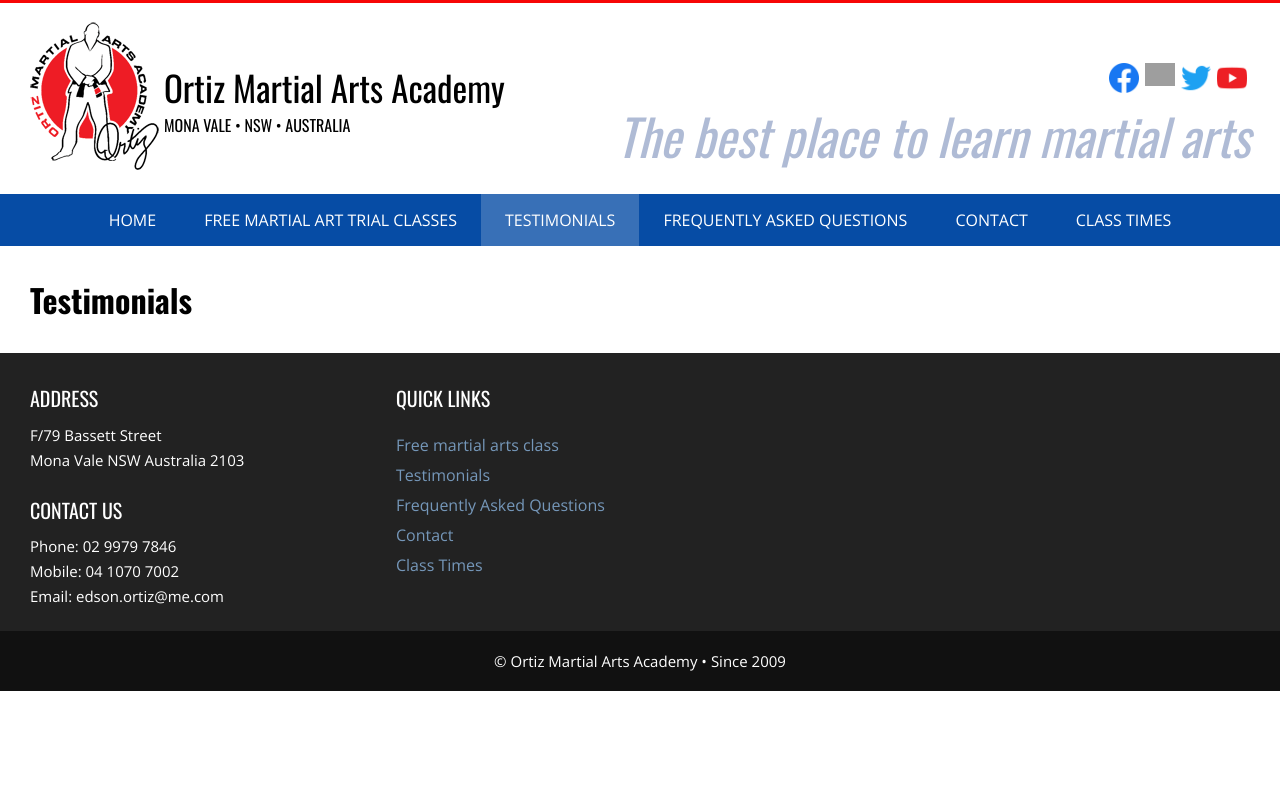
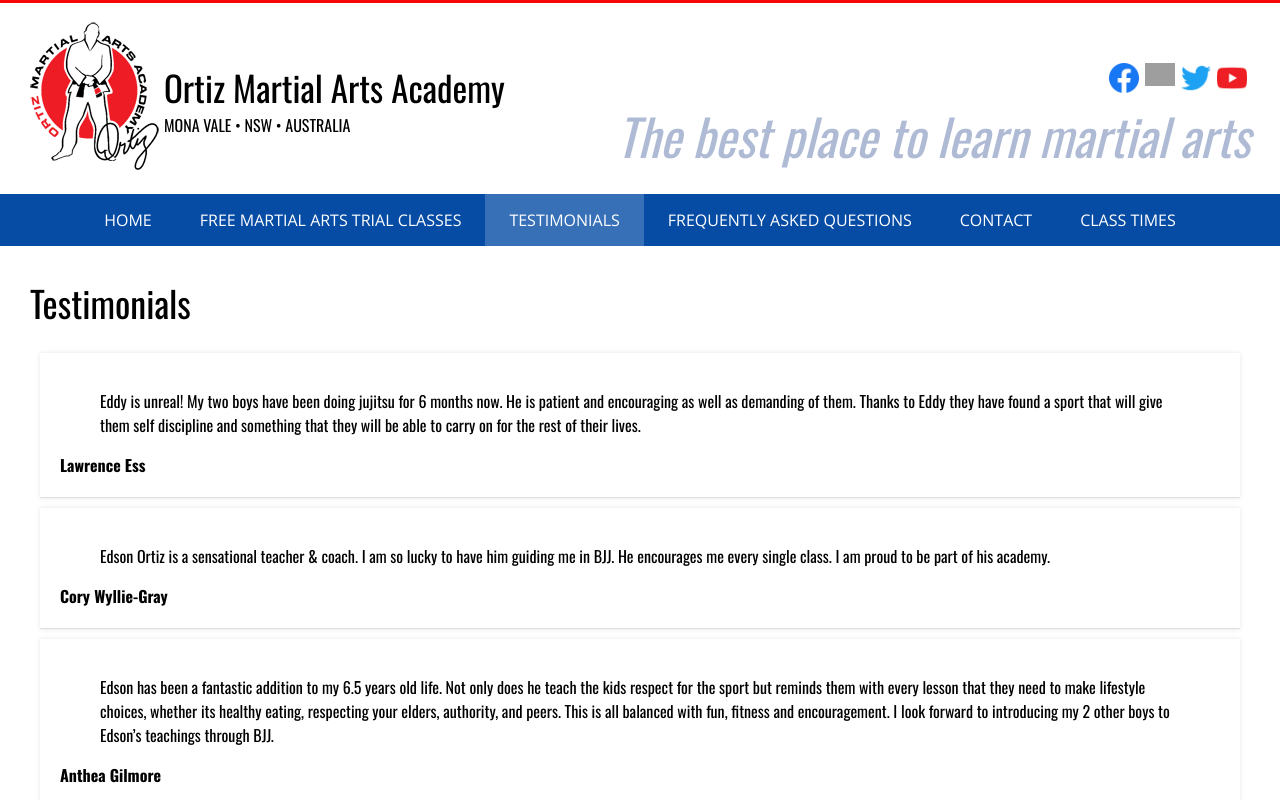
Before and after one commit to kaevernlee/Ortiz, a React (Create React App) app: page /testimonials in a window 1280 px wide. Shown: the top 800 px of the page. Built offline with nearby package versions, Linux system fonts and the light colour scheme; grey boxes are pictures that could not be loaded.

Commit message:
Implementation of testimonial (still need to add quotation)

```diff
--- a/src/common/header.js
+++ b/src/common/header.js
@@ -85,7 +85,7 @@
                HOME
            </CustomNavLink>
            <CustomNavLink exact activeClassName="active" to={links.freeClasses}>
-               FREE MARTIAL ART TRIAL CLASSES
+               FREE MARTIAL ARTS TRIAL CLASSES
            </CustomNavLink>
            <CustomNavLink exact activeClassName="active" to={links.testimonials}>
                TESTIMONIALS
--- a/src/pages/contact/index.js
+++ b/src/pages/contact/index.js
@@ -13,7 +13,7 @@
             <p>
                 Serving the community of Mona Vale, Newport, Bilgola, Warriewood, Avalon, Bayview, Paradise Beach, Careel Bay, Clareville, Whale Beach, Palm Beach, Elanora Heights, Narrabeen, Collaroy and surrounding suburbs.
             </p>
-            <iframe style={{border: 0}} src="https://www.google.com/maps/embed?pb=!1m18!1m12!1m3!1d3320.434676643654!2d151.3039299157762!3d-33.67180721629407!2m3!1f0!2f0!3f0!3m2!1i1024!2i768!4f13.1!3m3!1m2!1s0x6b0d54a198bd2f29%3A0xff05be5697f014d9!2sOrtiz+Martial+Arts+Academy!5e0!3m2!1sen!2sau!4v1452210957581" width="100%" height="450" frameborder="0" allowfullscreen="allowfullscreen"></iframe>
+            <iframe style={{border: 0}} src="https://www.google.com/maps/embed?pb=!1m18!1m12!1m3!1d3320.434676643654!2d151.3039299157762!3d-33.67180721629407!2m3!1f0!2f0!3f0!3m2!1i1024!2i768!4f13.1!3m3!1m2!1s0x6b0d54a198bd2f29%3A0xff05be5697f014d9!2sOrtiz+Martial+Arts+Academy!5e0!3m2!1sen!2sau!4v1452210957581" width="100%" height="600" frameborder="0" allowfullscreen="allowfullscreen"></iframe>
 
             <SubTitle>Address</SubTitle>
             <RegularText>50/5 Ponderosa Parade</RegularText>
--- a/src/pages/testimonials/index.js
+++ b/src/pages/testimonials/index.js
@@ -1,7 +1,78 @@
 import styled from 'styled-components';
+import {MainTitle, RegularText, SubTitle} from "../../common/commonText";
+import * as constants from "../../common/constants";
+import links from '../../utils/links';
+
+const TileWrapper = constants.TileWrapper
+const Tile = constants.Tile
+const Testimonial = styled.div`
+    display: block;
+    text-align: left;
+    width: 100%;
+    margin: auto;
+`;
+
+const Entry = ({name, testimonial}) => {
+    return (
+        <TileWrapper>
+            <Testimonial>
+                <blockquote>
+                    <p>
+                        {testimonial}
+                    </p>
+                </blockquote>
+                <strong>{name}</strong>
+            </Testimonial>
+        </TileWrapper>
+    )
+}
+
+const LawrenceEss = () => {
+    return(
+        <Entry
+            name="Lawrence Ess"
+            testimonial="Eddy is unreal! My two boys have been doing jujitsu for 6 months now. He is patient and encouraging as well as demanding of them. Thanks to Eddy they have found a sport that will give them self discipline and something that they will be able to carry on for the rest of their lives."
+        />
+    )
+}
+
+const CoryWyllieGray = () => {
+    return(
+        <Entry
+            name="Cory Wyllie-Gray"
+            testimonial="Edson Ortiz is a sensational teacher & coach. I am so lucky to have him guiding me in BJJ. He encourages me every single class. I am proud to be part of his academy."
+        />
+    )
+}
+
+const AntheaGilmore = () => {
+    return(
+        <Entry
+            name="Anthea Gilmore"
+            testimonial="Edson has been a fantastic addition to my 6.5 years old life. Not only does he teach the kids respect for the sport but reminds them with every lesson that they need to make lifestyle choices, whether its healthy eating, respecting your elders, authority, and peers. This is all balanced with fun, fitness and encouragement. I look forward to introducing my 2 other boys to Edson’s teachings through BJJ."
+        />
+    )
+}
+
+const MattGillard = () => {
+    return(
+        <Entry
+            name="MattGillard"
+            testimonial="I started Jiu Jitsu to increase my self-confidence and increase my physical fitness. Edson has made this happen, he is a brilliant instructor and an honest man. I have learnt much from Eddie, not just Brazilian Jiu Jitsu but he has changed my attitude toward many things."
+        />
+    )
+}
 
 const Testimonials = () => {
-    return (<h1>Testimonials</h1>)
+    return (
+    <div>
+        <MainTitle>Testimonials</MainTitle>
+        <LawrenceEss />
+        <CoryWyllieGray />
+        <AntheaGilmore />
+        <MattGillard />
+    </div>
+    )
 }
 
 export default Testimonials;
```
Also changed, not shown: src/common/constants.js (line endings or trailing spaces).
